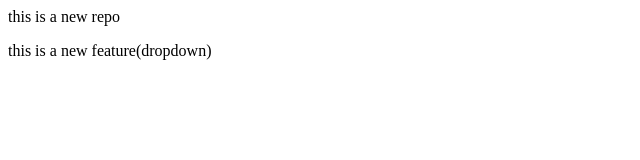
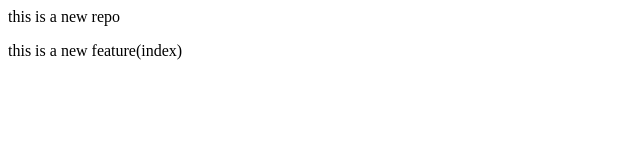
Before and after one commit to mansipatil12345/localrepo, a plain HTML site: page index.html in a window 1280 px wide. Shown: the full height of the page, 0-640 px from the left. Drawn offline with Linux system fonts and the light colour scheme.

Commit message:
Add index

```diff
--- a/index.html
+++ b/index.html
@@ -1,2 +1,2 @@
 <p>this is a new repo</p>
-<p>this is a new feature(dropdown)</p>
+<p>this is a new feature(index)</p>
```
